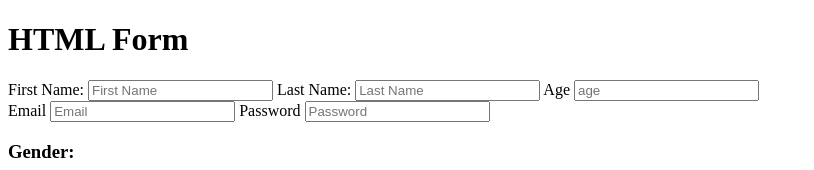
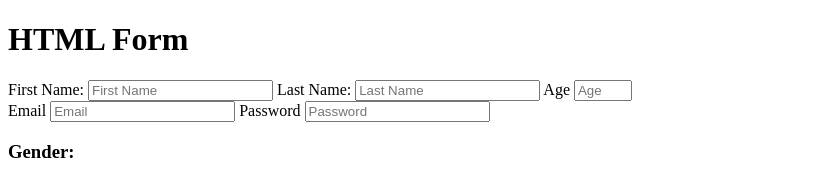
Before and after one commit to Asiphile1/TCG-html-Capstone, a plain HTML site: page index.html in a window 1280 px wide. Shown: the top 170 px of the page, without its empty margins (0-814 px from the left). Drawn offline with Linux system fonts and the light colour scheme.

Commit message:
chanded the age box size

```diff
--- a/index.html
+++ b/index.html
@@ -17,7 +17,7 @@
         <input type="text" id="last-name" name="last-name" placeholder="Last Name" size="">
 
         <label for="age">Age</label>
-        <input type="number" id="age" name="age" placeholder="age">
+        <input type="number" id="Age" name="Age" placeholder="Age"style="width: 50px;">
         <br/>
 
         <label for="email">Email</label>
```
